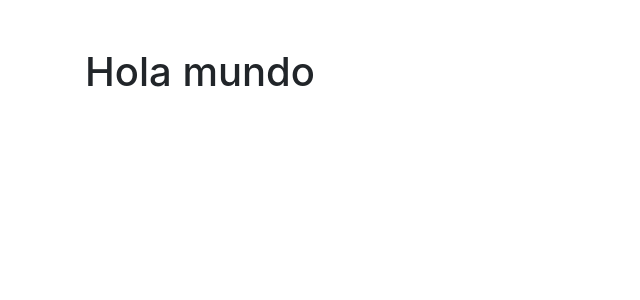
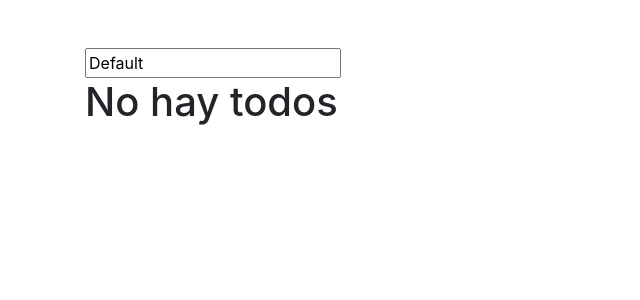
Before and after one commit to assembler-institute/reactjs-wish-list, a React (Create React App) app: page / in a window 1280 px wide. Shown: the top 300 px of the page, without its empty margins (0-640 px from the left). Built offline with nearby package versions, Linux system fonts and the light colour scheme.

Commit message:
Set up the minimun project components

```diff
--- a/package.json
+++ b/package.json
@@ -20,6 +20,7 @@
     "clsx": "^1.1.1",
     "cypress": "^7.5.0",
     "formik": "^2.2.6",
+    "lodash": "^4.17.21",
     "prop-types": "^15.7.2",
     "react": "^17.0.2",
     "react-dom": "^17.0.2",
--- a/src/App.js
+++ b/src/App.js
@@ -1,11 +1,43 @@
-import React from "react";
+/* eslint-disable prettier/prettier */
+import React, { useState } from "react";
+import _ from "lodash";
+
+import AddToDoTask from "./components/AddToDoTask/AddToDoTask";
+
+import { saveItem } from "./utils/localStorage";
+import TodoList from "./components/TodoList";
+
 
 function App() {
+
+  const [tasks, updateTasks] = useState([])
+
+  const handlerToDoTask = (task) => {
+    // Save in localStorage
+    const unique = _.uniqueId()
+    const taskObj = {
+      id: unique,
+      text: task.title,
+      done: false,
+      isEditing: false
+    }
+    saveItem(taskObj)
+
+    // Update tasks state
+    updateTasks((prevTasks) => {
+      return [...prevTasks, taskObj]
+    })
+
+  }
+
+
+
   return (
     <main className="container mt-5">
       <section className="row">
         <div className="col col-12">
-          <h1>Hola mundo</h1>
+          <AddToDoTask handlerToDoTask={handlerToDoTask} />
+          <TodoList tasks={tasks} />
         </div>
       </section>
     </main>
--- /dev/null
+++ b/src/components/AddToDoTask/AddToDoTask.js
@@ -0,0 +1,38 @@
+/* eslint-disable prettier/prettier */
+import React from 'react'
+
+// Improve the render of the component
+
+export default class AddToDoTask extends React.Component {
+
+  constructor(props) {
+    super(props)
+    this.state = {
+      title: 'Default'
+    }
+  }
+
+  formSubmit = (event) => {
+    event.preventDefault()
+
+    const {handlerToDoTask} = this.props
+    handlerToDoTask(this.state)
+  }
+
+  updateState = (event) => {
+    this.setState(() => {
+      return {title: event.target.value}
+    })
+  }
+
+  render() {
+    const {title} = this.state
+
+    return (
+      <form onSubmit={this.formSubmit}>
+        <input type="text" value={title} onChange={this.updateState} />
+      </form>
+    )
+  }
+
+}
--- /dev/null
+++ b/src/components/TodoList/TodoList.js
@@ -0,0 +1,28 @@
+/* eslint-disable prettier/prettier */
+import React from 'react'
+
+// Improve the render of the component
+
+export default class TodoList extends React.Component {
+
+  constructor(props) {
+    super(props)
+    this.state = {}
+  }
+
+  render() {
+    const {tasks} = this.props
+    return (
+      <>
+      {
+        tasks.length === 0 ?
+        <h1>No hay todos</h1> :
+        tasks.map(task => (
+          <h1 key={task.id}>{task.text}</h1>
+        ))
+      }
+      </>
+    )
+  }
+
+}
--- /dev/null
+++ b/src/components/TodoList/index.js
@@ -0,0 +1,2 @@
+/* eslint-disable prettier/prettier */
+export { default } from "./TodoList"
--- /dev/null
+++ b/src/utils/localStorage.js
@@ -0,0 +1,8 @@
+/* eslint-disable prettier/prettier */
+export function saveItem(item) {
+  window.localStorage.setItem(item.id, JSON.stringify(item))
+}
+
+export function getItem(id) {
+  window.localStorage.getItem(id)
+}
```
Also changed, not shown: src/utils/updateState.js (added, +15 -0 lines), 1 other file (tests, documents, lock files or other folders).
